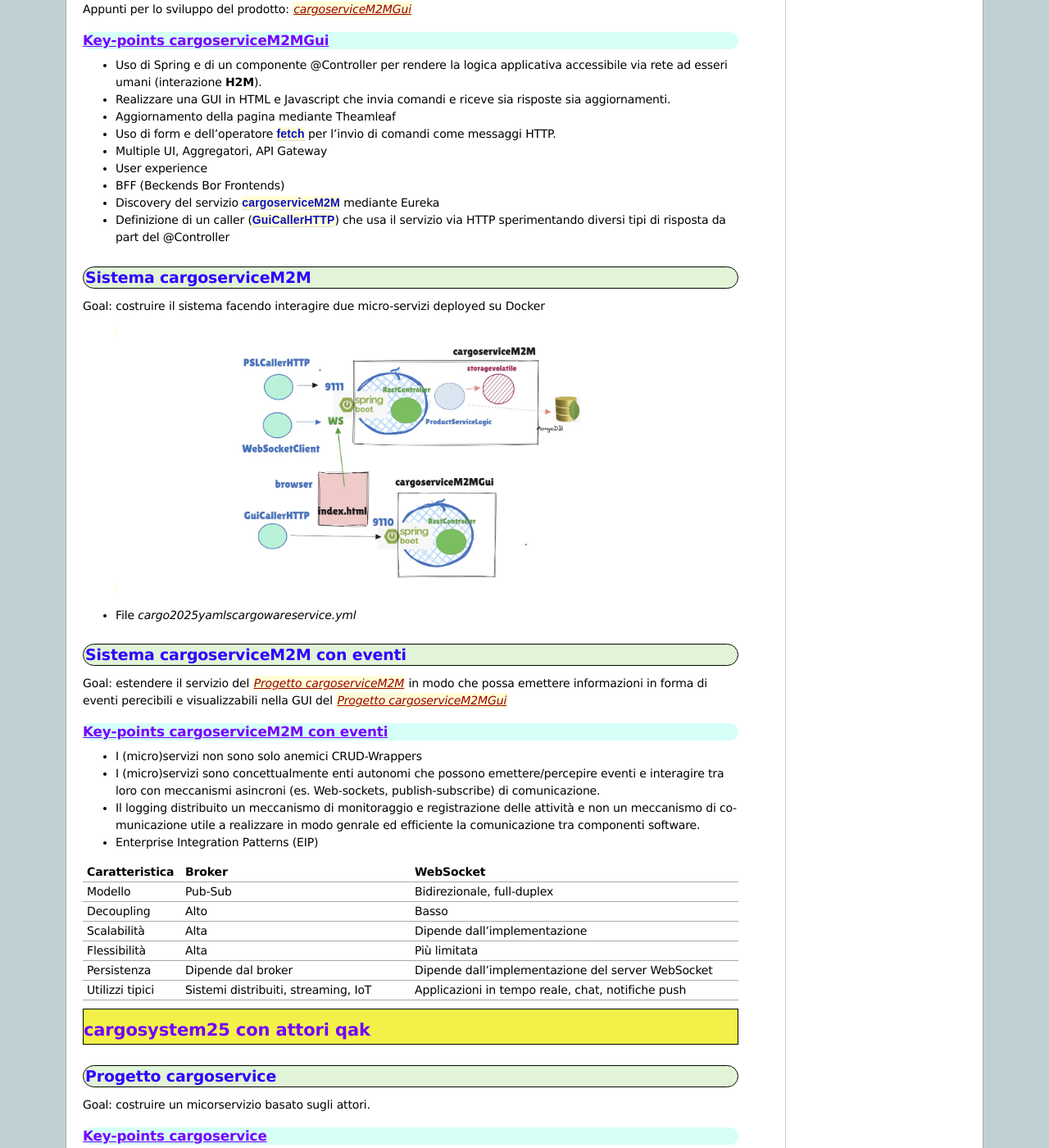
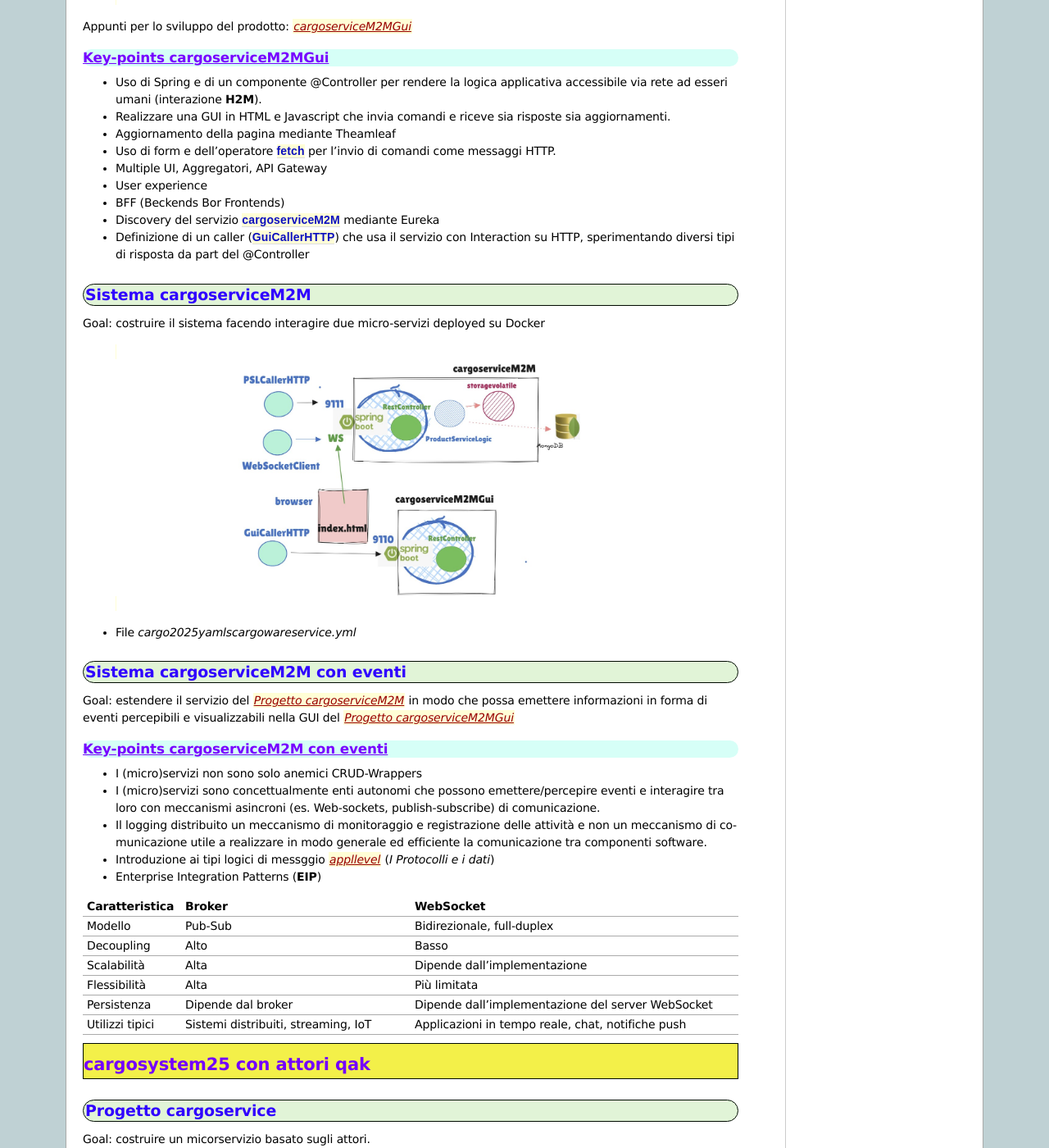
Before and after one commit to ingegneria-sistemi-software-m/ingegneria-sistemi-software-m-professore, a Sphinx documentation site: the page built from iss25Material/docs/source/cargosystem25.rst, in a window 1280 px wide and 1400 px high, scrolled down 2266 px. Shown: the whole window at 82% size. Built offline with Sphinx 7.4.7, drawn with Linux system fonts in a browser that asks for light colours; some of the changed text lies outside the part shown.

Commit message:
cargosystem25.rst

```diff
--- a/iss25Material/docs/source/cargosystem25.rst
+++ b/iss25Material/docs/source/cargosystem25.rst
@@ -12,6 +12,8 @@
 .. role:: slide3
 .. role:: slidekp
 .. role:: worktodo
+
+.. _appllevel: file:///C:/Didattica2025/mcrsv24/cargo2025/userDocs/cargoHistory.html#appllevel
 
 ===================================
 cargosystem25
@@ -130,8 +134,8 @@ Key-points cargoserviceM2MGui
 - User experience
 - BFF (Beckends Bor Frontends)
 - Discovery del servizio ``cargoserviceM2M`` mediante Eureka
-- Definizione di un caller (``GuiCallerHTTP``) che usa il servizio via HTTP sperimentando diversi tipi
-  di risposta da part del @Controller
+- Definizione di un caller (``GuiCallerHTTP``) che usa il servizio con Interaction su HTTP,
+  sperimentando diversi tipi  di risposta da part del @Controller
 
 
 -----------------------------------------
@@ -151,7 +155,7 @@ Sistema cargoserviceM2M con eventi
 -----------------------------------------
 
 Goal: estendere il servizio del :ref:`Progetto cargoserviceM2M` in modo che possa emettere informazioni
-in forma di eventi perecibili e visualizzabili nella GUI del :ref:`Progetto cargoserviceM2MGui`
+in forma di eventi percepibili e visualizzabili nella GUI del :ref:`Progetto cargoserviceM2MGui`
 
 
 +++++++++++++++++++++++++++++++++++++++
@@ -162,8 +166,9 @@ Key-points cargoserviceM2M con eventi
 - I (micro)servizi sono concettualmente enti autonomi che possono emettere/percepire eventi e interagire tra loro
   con meccanismi asincroni (es. Web-sockets, publish-subscribe) di comunicazione.
 - Il logging distribuito un meccanismo di monitoraggio e registrazione delle attività e non un meccanismo
-  di comunicazione utile a realizzare in modo genrale ed efficiente la comunicazione tra componenti software.
-- Enterprise Integration Patterns (EIP)
+  di comunicazione utile a realizzare in modo generale ed efficiente la comunicazione tra componenti software.
+- Introduzione ai tipi logici di messggio `appllevel`_ (*I Protocolli e i dati*)
+- Enterprise Integration Patterns (**EIP**)
 
 
 .. list-table::
```
Also changed, not shown: other parts of iss25Material/docs/source/cargosystem25.rst (+5 -3 lines), 5 other files.
